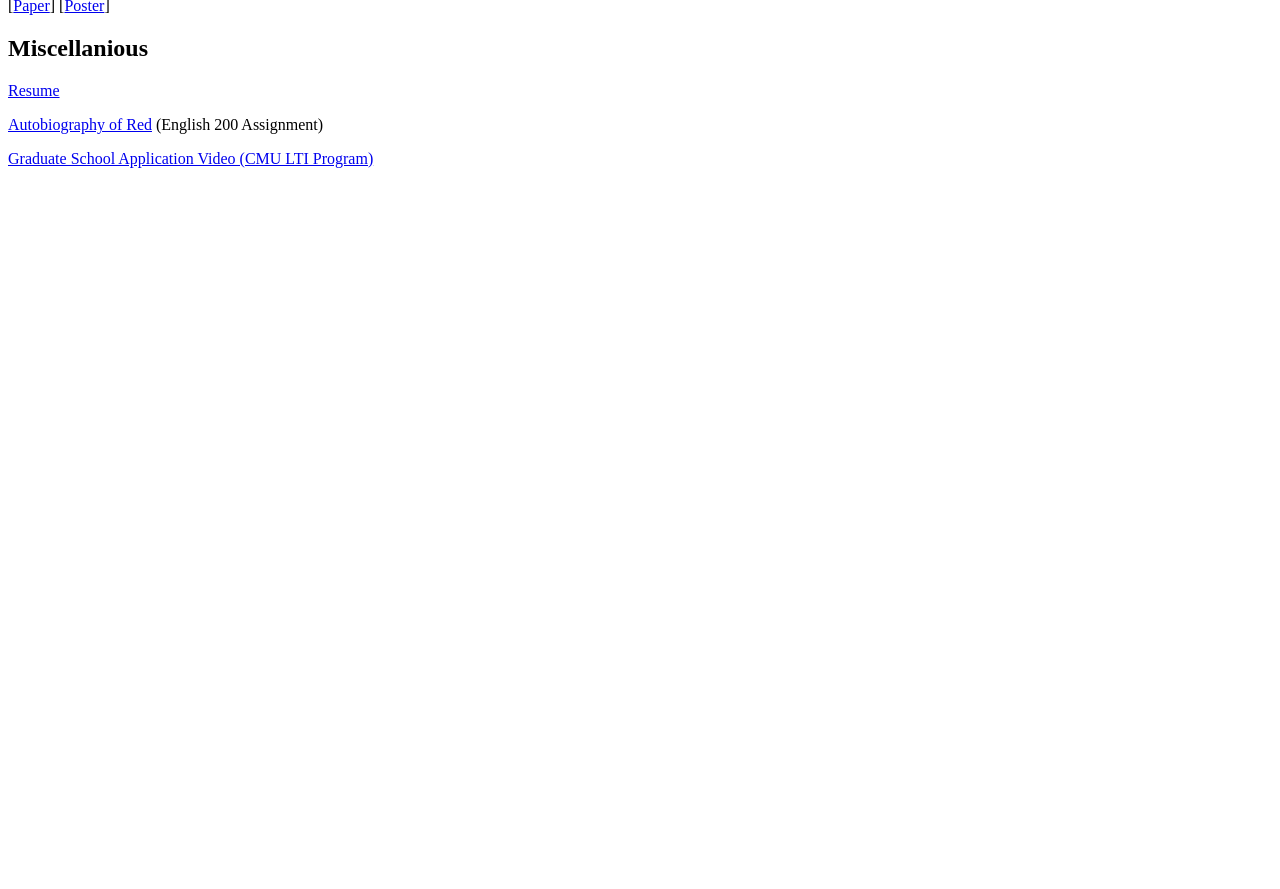
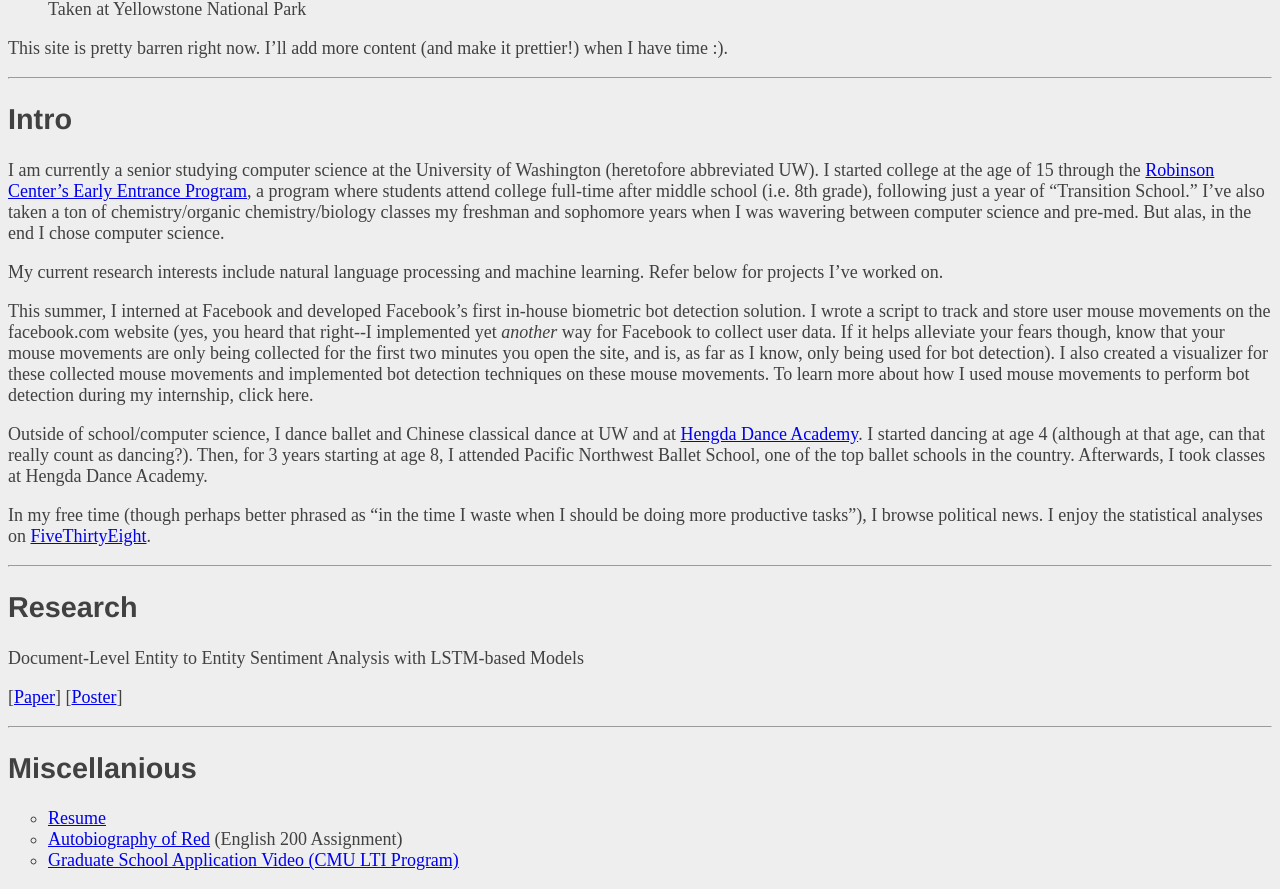
Before and after one commit to belindal/belindal.github.io, a PHP site: page / in a window 1280 px wide. Shown: the part 375-1264 px from the top of the page. Before the commit the page ends 543 px from the top, so only its background shows below. Run offline with PHP 8.4, Linux system fonts and the light colour scheme.

Commit message:
added content

```diff
--- a/index.php
+++ b/index.php
@@ -1,24 +1,55 @@
-<html>
+<html lang='en'>
   <head>
+    <meta charset='UTF-8'/>
     <title>Belinda Li</title>
+    <link rel='stylesheet' href='style.css' />
   </head>
   <body>
- <h1> Belinda Li </h1>
- <p>This site is pretty barren right now. I'll add more content (and make it prettier!) when I have time :).</p>
+    <header>
+      <h1 id='name'> BELINDA LI </h1>
+    <header>
+    <figure>
+      <a href='yellowstone.jpg'><img src='yellowstone_cropped.png' alt='Taken at Yellowstone National Park, Wyoming, USA' width=400 /></a>
+      <figcaption>Taken at Yellowstone National Park</figcaption>
+    </figure>
+    <p>This site is pretty barren right now. I&rsquo;ll add more content (and make it prettier!) when I have time :).</p>
+    <hr />
     <h2> Intro </h2>
- <p>I am currently a senior studying computer science at the University of Washington. My research interests include natural language processing and machine learning.</p>
- <p>This summer, I interned at Facebook and developed Facebook's first in-house bot detection solution.</p>
- <p>Outside of computer science, I dance <a href="http://hengdadance.com/">ballet and Chinese classical dance</a>.</p>
- <p>I also <a href="https://robinsoncenter.uw.edu/programs/eep/">started college at the age of 15</a>.</p>
+    <p>I am currently a senior studying computer science at the University of Washington (heretofore abbreviated UW).
+       I started college at the age of 15 through the <a href='https://robinsoncenter.uw.edu/programs/eep/' target='_blank'>Robinson Center&rsquo;s Early Entrance Program</a>, a program where students attend college full-time after middle school (i.e. 8th grade), following just a year of &ldquo;Transition School.&rdquo;
+       I&rsquo;ve also taken a ton of chemistry/organic chemistry/biology classes my freshman and sophomore years when I was wavering between computer science and pre-med.
+       But alas, in the end I chose computer science.
+    <p>My current research interests include natural language processing and machine learning. Refer below for projects I&rsquo;ve worked on.</p>
+    <p>This summer, I interned at Facebook and developed Facebook&rsquo;s first in-house biometric bot detection solution.
+       I wrote a script to track and store user mouse movements on the facebook.com website
+       (yes, you heard that right--I implemented yet <em>another</em> way for Facebook to collect user data.
+        If it helps alleviate your fears though, know that your mouse movements are only being collected for the first two minutes you open the site, and is, as far as I know, only being used for bot detection).
+       I also created a visualizer for these collected mouse movements and implemented bot detection techniques on these mouse movements.
+       To learn more about how I used mouse movements to perform bot detection during my internship, click here.
+       <!-- TODO: add link here -->
+    </p>
+    <p>Outside of school/computer science, I dance ballet and Chinese classical dance at UW and at <a href='http://hengdadance.com/' target='_blank'>Hengda Dance Academy</a>.
+       I started dancing at age 4 (although at that age, can that really count as dancing?).
+       Then, for 3 years starting at age 8, I attended Pacific Northwest Ballet School, one of the top ballet schools in the country.
+       Afterwards, I took classes at Hengda Dance Academy.
+    </p>
+    <p>
+      In my free time (though perhaps better phrased as &ldquo;in the time I waste when I should be doing more productive tasks&rdquo;), I browse political news.
+      I enjoy the statistical analyses on <a href='https://fivethirtyeight.com/' target='_blank'>FiveThirtyEight</a>.
+    </p>
 
+    <hr />
     <h2> Research </h2>
     <p>Document-Level Entity to Entity Sentiment Analysis with LSTM-based Models</p>
- <p>[<a href="./ent2ent_sentiment_2018.pdf">Paper</a>]
-    [<a href="./ent2ent_sentiment_2018.poster.pdf">Poster</a>]</p>
+    <p>[<a href='./ent2ent_sentiment_2018.pdf' target='_blank'>Paper</a>]
+       [<a href='./ent2ent_sentiment_2018.poster.pdf' target='_blank'>Poster</a>]</p>
 
+    <hr />
     <h2> Miscellanious </h2>
- <p><a href="./resume_belinda.pdf">Resume</a></p>
- <p><a href="red">Autobiography of Red</a> (English 200 Assignment)</p>
- <p><a href="cmu_lti_video.mp4">Graduate School Application Video (CMU LTI Program)</a>
+    <ul>
+      <li><a href='./resume_belinda.pdf' target='_blank'>Resume</a></li>
+      <li><a href='red' target='_blank'>Autobiography of Red</a> (English 200 Assignment)</li>
+      <li><a href='cmu_lti_video.mp4' target='_blank'>Graduate School Application Video (CMU LTI Program)</li>
+    </ul>
   </body>
 </html>
--- /dev/null
+++ b/style.css
@@ -0,0 +1,21 @@
+body {
+  color: #414141;		/* Dark gray */
+  background-color: #EEEEEE;	/* Light gray */
+  font-size: 18px;
+}
+
+h1, h2, h3, h4, h5, h6 {
+  font-family: "Helvetica", "Arial", sans-serif;	/* fallback fonts */
+}
+
+h1 {
+  font-size: 2em;
+}
+
+h2 {
+  font-size: 1.6em;
+}
+
+ul {
+  list-style-type: circle;
+}
```
Lines whose indentation alone changed are shown as unchanged.
